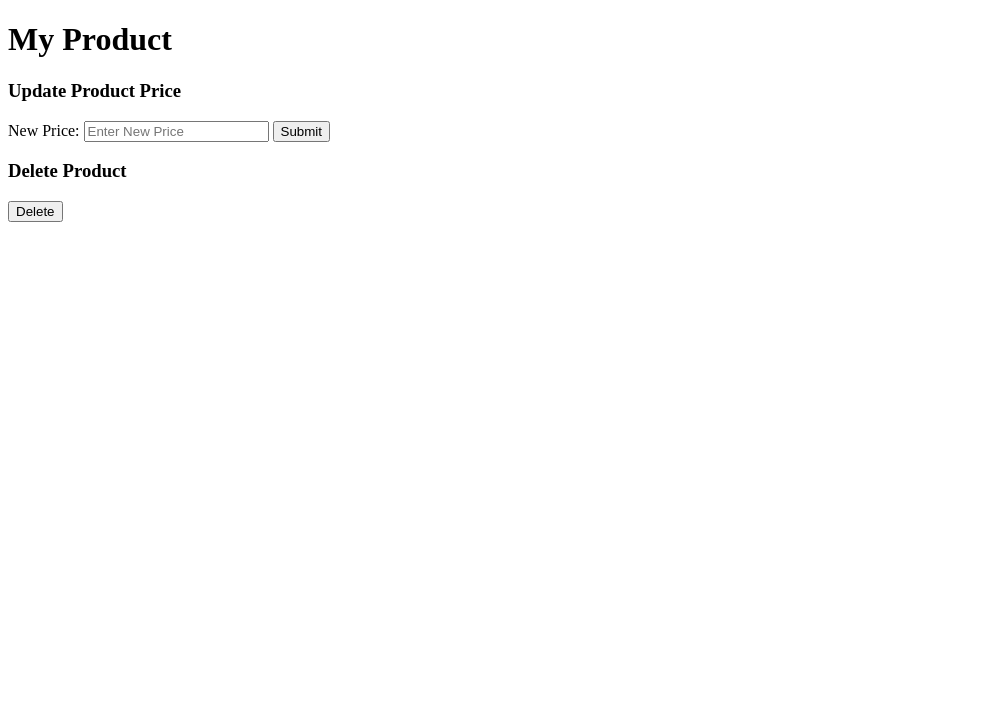
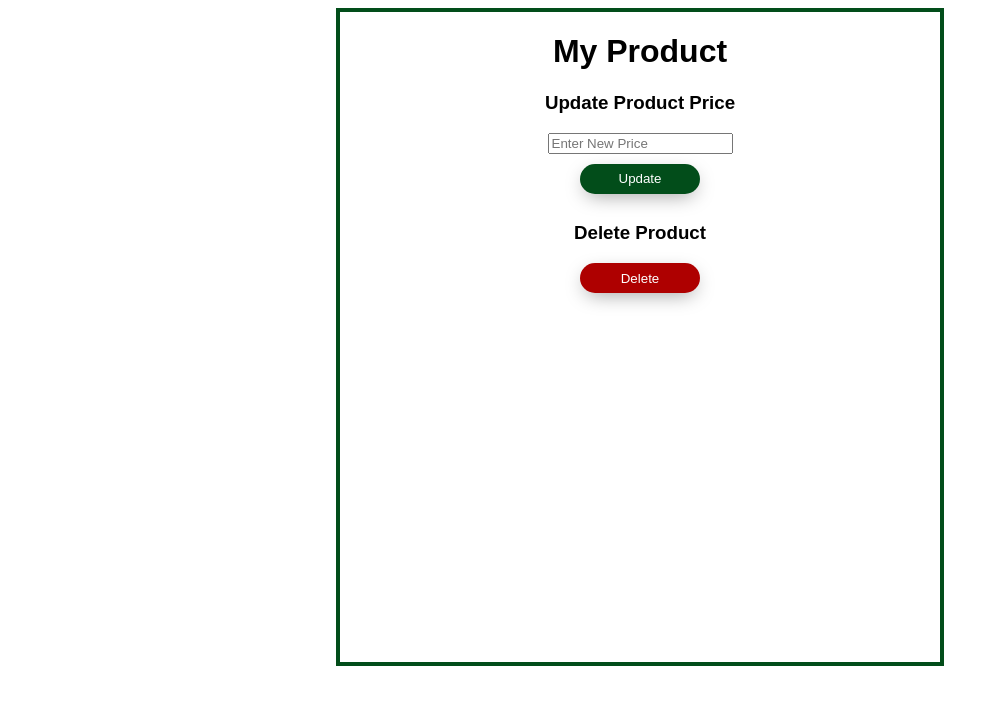
Before and after one commit to Sejrskild/dba-clone, a website: page src/views/updateProduct.html in a window 1280 px wide. Shown: the whole page, without its empty margins (0-999 px from the left). Drawn offline with Linux system fonts and the light colour scheme; no server answers; sample sign-in values are in the browser's storage.

Commit message:
Rework unit testing and added CSS to update product page

```diff
--- /dev/null
+++ b/src/views/updateProduct.css
@@ -0,0 +1,45 @@
+body {
+    font-family: Avenir, sans-serif;
+}
+
+.updateProduct__form {
+    text-align: center;
+    border: #024d1a 4px solid;
+    width: 600px;
+    height: 650px;
+    margin-right: auto;
+    margin-left: auto;
+}
+
+#deleteBtn {
+    width: 120px;
+    height: 30px;
+    border: none;
+    outline: none;
+    background: #ae0000;
+    color: #fff;
+    border-radius: 40px;
+    box-shadow: 0 6px 20px -5px rgba(0,0,0,0.4);
+    position: relative;
+    overflow: hidden;
+    cursor: pointer;
+    font-family: Avenir, sans-serif;
+}
+
+#submitBtn {
+    width: 120px;
+    height: 30px;
+    border: none;
+    outline: none;
+    background: #024d1a;
+    color: #fff;
+    border-radius: 40px;
+    text-align: center;
+    box-shadow: 0 6px 20px -5px rgba(0,0,0,0.4);
+    position: relative;
+    overflow: hidden;
+    cursor: pointer;
+    font-family: Avenir, sans-serif;
+    margin: 10px;
+
+}
--- a/src/views/updateProduct.html
+++ b/src/views/updateProduct.html
@@ -5,14 +5,15 @@
         <meta http-equiv="X-UA-Compatible" content="IE=edge" />
         <meta name="viewport" content="width=device-width, initial-scale=1.0" />
         <title>Update Product</title>
+        <link rel="stylesheet" href="updateProduct.css">
     </head>
     <body>
+        <div class="updateProduct__form">
         <h1>My Product</h1>
         <div id="product"></div>
         <form id="updatePrice">
             <h3>Update Product Price</h3>
             <label for="price">
-                New Price:
                 <input
                     type="number"
                     name="price"
@@ -20,12 +21,14 @@
                     placeholder="Enter New Price"
                 />
             </label>
-            <button>Submit</button>
+            <br>
+            <button id="submitBtn">Update</button>
         </form>
         <form id="delete">
             <h3>Delete Product</h3>
-            <input value="Delete" type="submit" />
+            <input value="Delete" type="submit" id="deleteBtn" onclick="return confirm('Are you sure you want to delete the product?')" />
         </form>
+    </div>
         <script src="updateProduct.js"></script>
     </body>
 </html>
--- a/src/views/updateProduct.js
+++ b/src/views/updateProduct.js
@@ -51,7 +51,7 @@ document.addEventListener('DOMContentLoaded', () => {
             .then(response => {
                 if (response) {
                     alert('Product price successfully updated.');
-                    window.location.reload();
+                    location.href = '/myProducts.html';
                 }
             })
             .catch(() => {
```
Also changed, not shown: test/app.test.js (+3 -3 lines).
